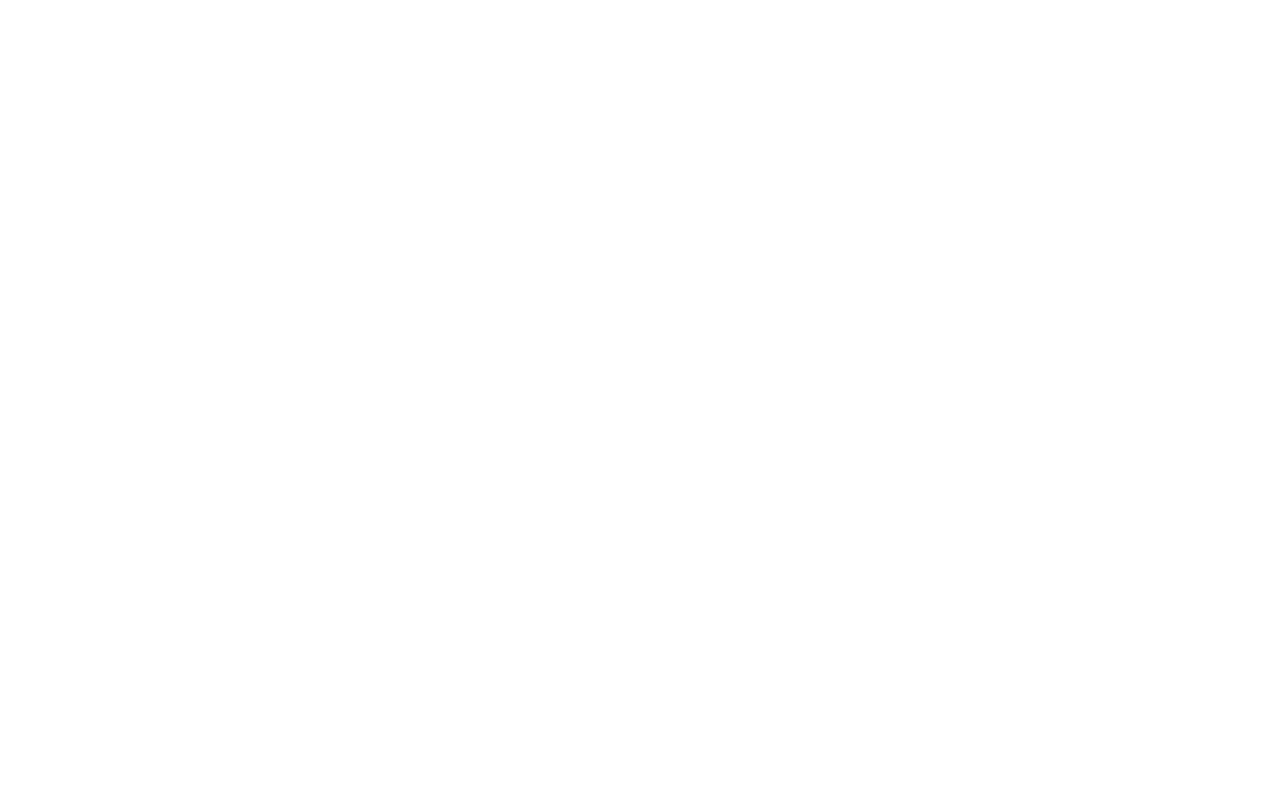
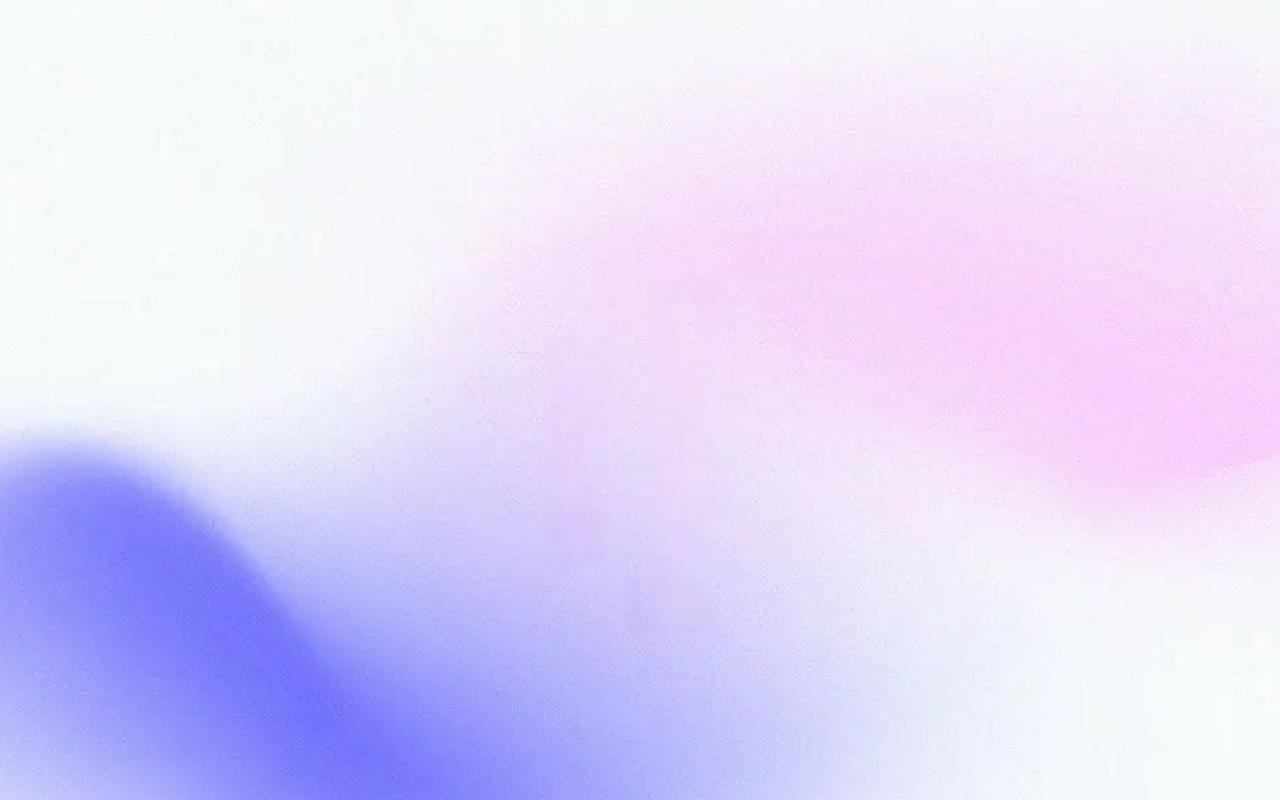
Before and after one commit to WawanJanuar/CVJA-Libary, a JavaScript app: page / in a window 1280 px wide. Built offline with nearby package versions, Linux system fonts and the light colour scheme; the HTML template or start-up script is replaced by a standard one.

Commit message:
pembuatan background

```diff
--- a/src/Login/login.module.css
+++ b/src/Login/login.module.css
@@ -0,0 +1,3 @@
+body {
+    background-image: url(../Resource/Background.png);
+}
--- a/src/index.css
+++ b/src/index.css
@@ -5,6 +5,10 @@
     sans-serif;
   -webkit-font-smoothing: antialiased;
   -moz-osx-font-smoothing: grayscale;
+  background-image: url(./Resource/Background.png);
+  background-repeat: no-repeat;
+  background-size: cover;
+  padding: 10px;
 }
 
 code {
```
